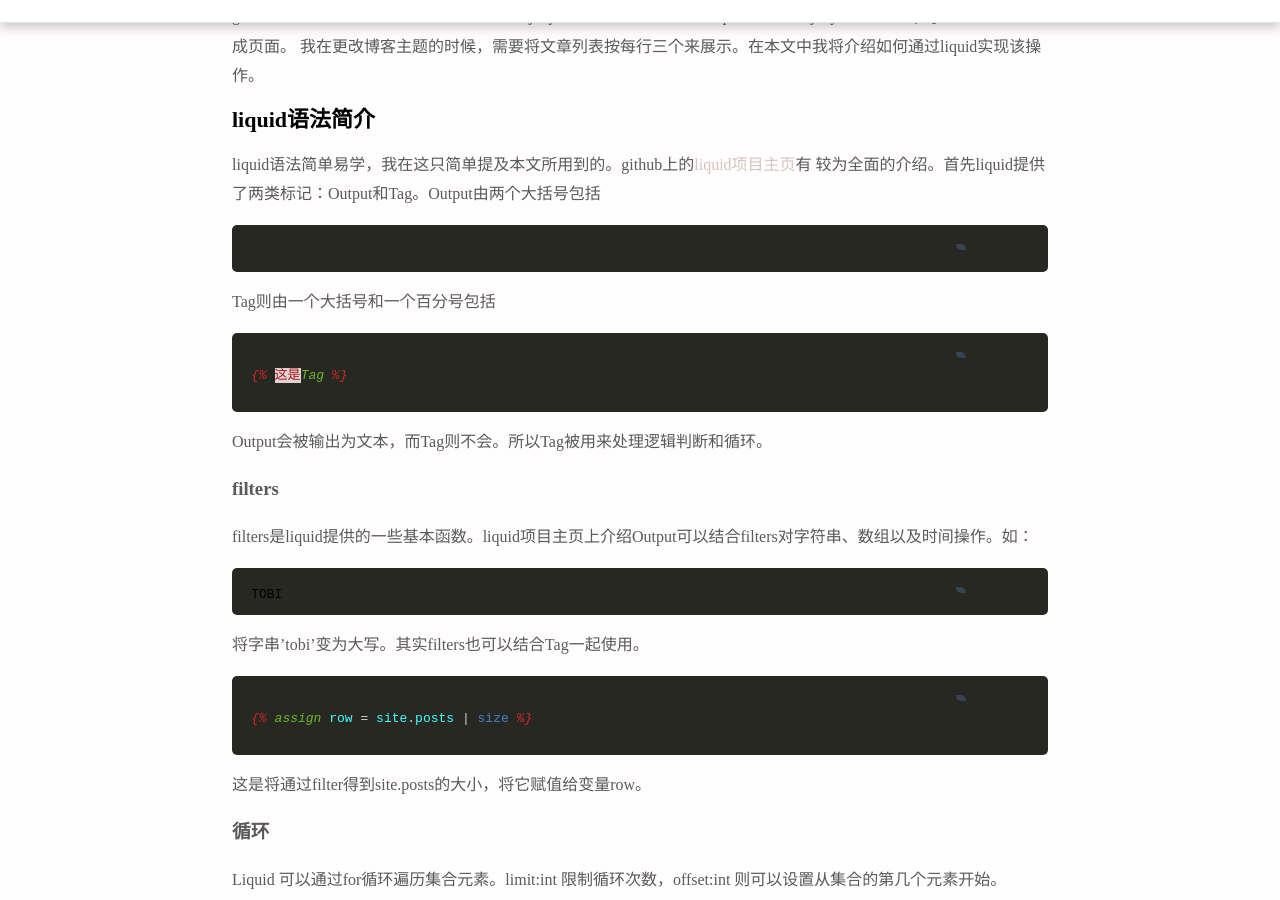
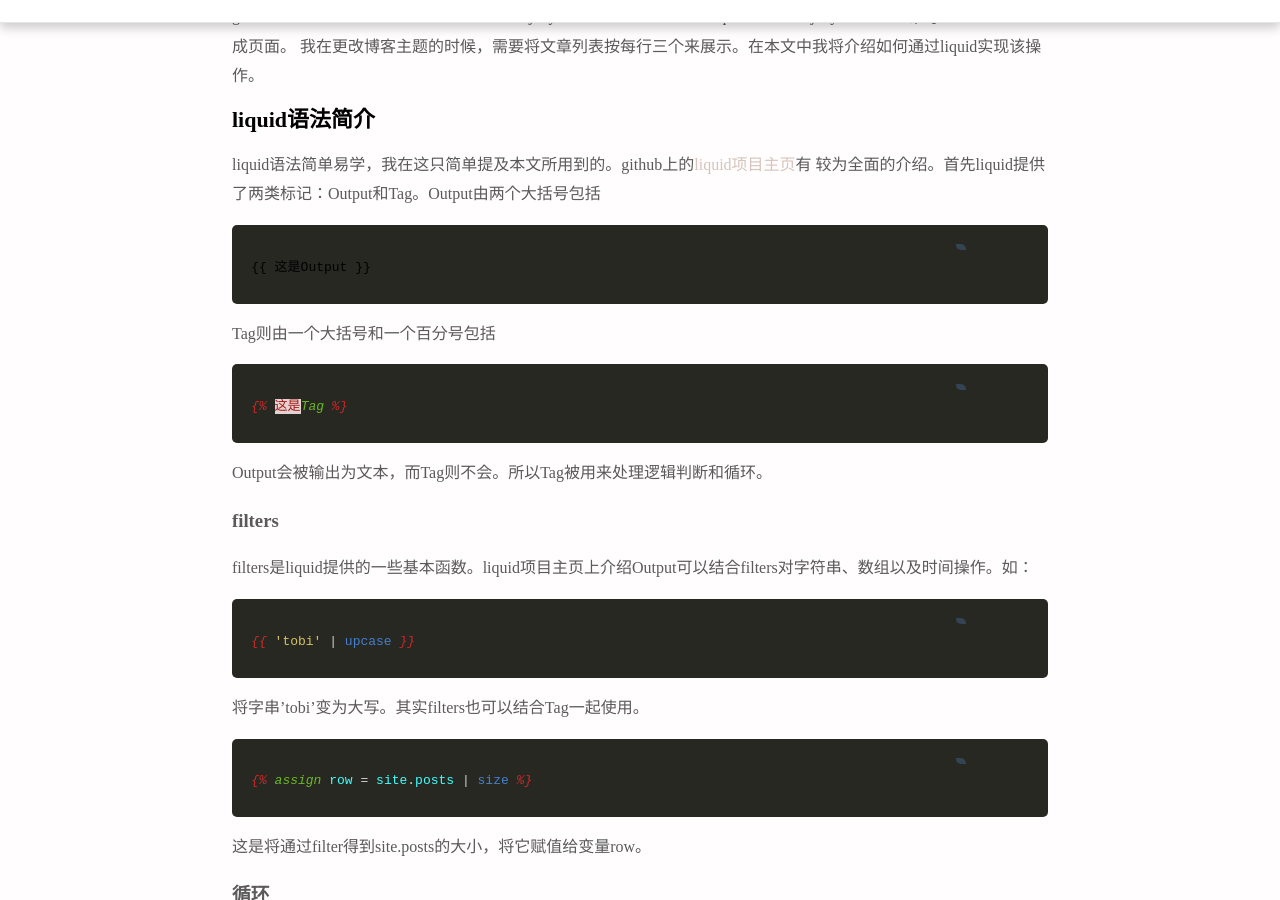
Before and after one commit to wumin722/wumin722.github.com, a Jekyll site: the page built from _posts/2014-10-04-liquid.md, in a window 1280 px wide and 900 px high, scrolled down 280 px. Built offline with Jekyll 4.4.1, drawn with Linux system fonts in a browser that asks for light colours; nearby versions of some CDN libraries; Markdown is read by kramdown in place of the engine named in the settings.

Commit message:
add post liquid

````diff
--- a/_posts/2014-10-04-liquid.md
+++ b/_posts/2014-10-04-liquid.md
@@ -14,8 +14,10 @@ github提供了博客托管服务，允许我们通过jekyll来搭建博客。
 ## liquid语法简介 ##
 liquid语法简单易学，我在这只简单提及本文所用到的。github上的[liquid项目主页](https://github.com/Shopify/liquid/wiki/Liquid-for-Designers)有
 较为全面的介绍。首先liquid提供了两类标记：Output和Tag。Output由两个大括号包括
-```liquid
+```
+{% raw %}
 {{ 这是Output }}
+{% endraw %}
 ```
 Tag则由一个大括号和一个百分号包括
 ```liquid
@@ -28,7 +30,9 @@ Output会被输出为文本，而Tag则不会。所以Tag被用来处理逻辑
 ### filters
 filters是liquid提供的一些基本函数。liquid项目主页上介绍Output可以结合filters对字符串、数组以及时间操作。如：
 ```liquid
+{% raw %}
 {{ 'tobi' | upcase }}
+{% endraw %}
 ```
 将字串'tobi'变为大写。其实filters也可以结合Tag一起使用。
 ```liquid
````
